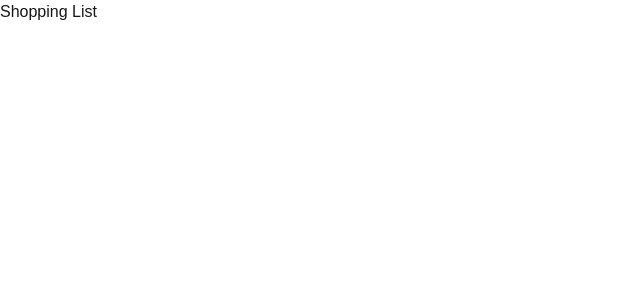
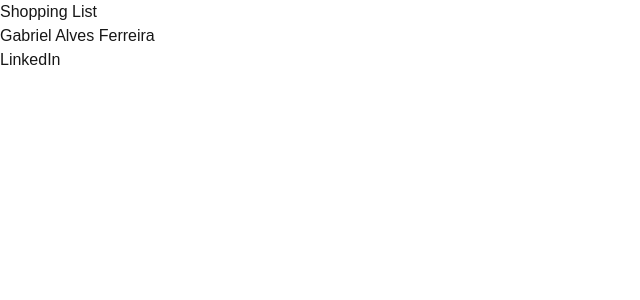
Before and after one commit to alvesgf16/cprg306-assignments, a Next.js app: page /week-2 in a window 1280 px wide. Shown: the top 300 px of the page, without its empty margins (0-640 px from the left). Built offline with nearby package versions, Linux system fonts and the light colour scheme.

Commit message:
feat: render StudentInfo in week-2 page

```diff
--- a/app/week-2/page.js
+++ b/app/week-2/page.js
@@ -4,6 +4,7 @@ export default function Page() {
   return (
     <main>
       <h1>Shopping List</h1>
+      <StudentInfo />
     </main>
   );
 }
```
